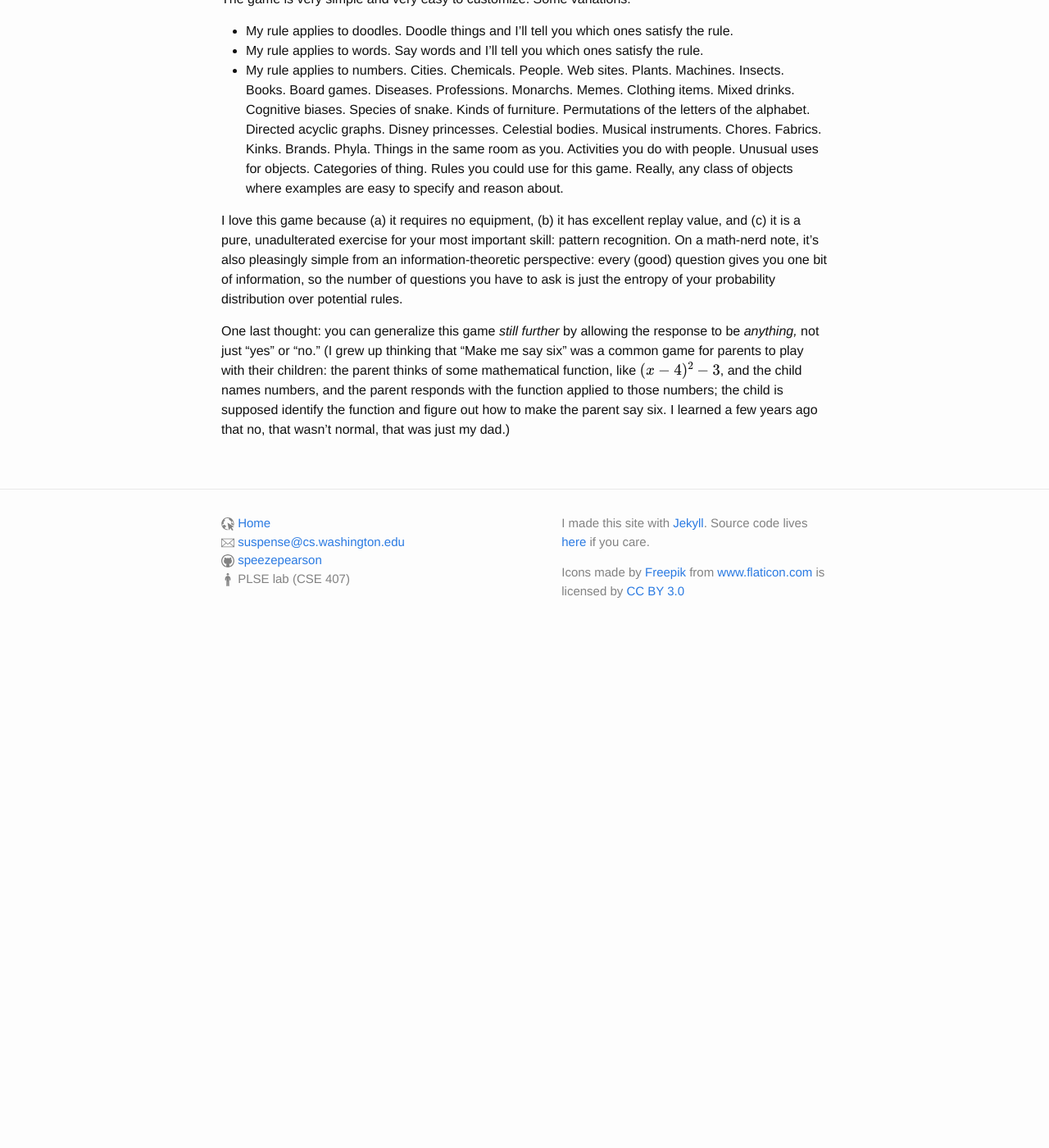
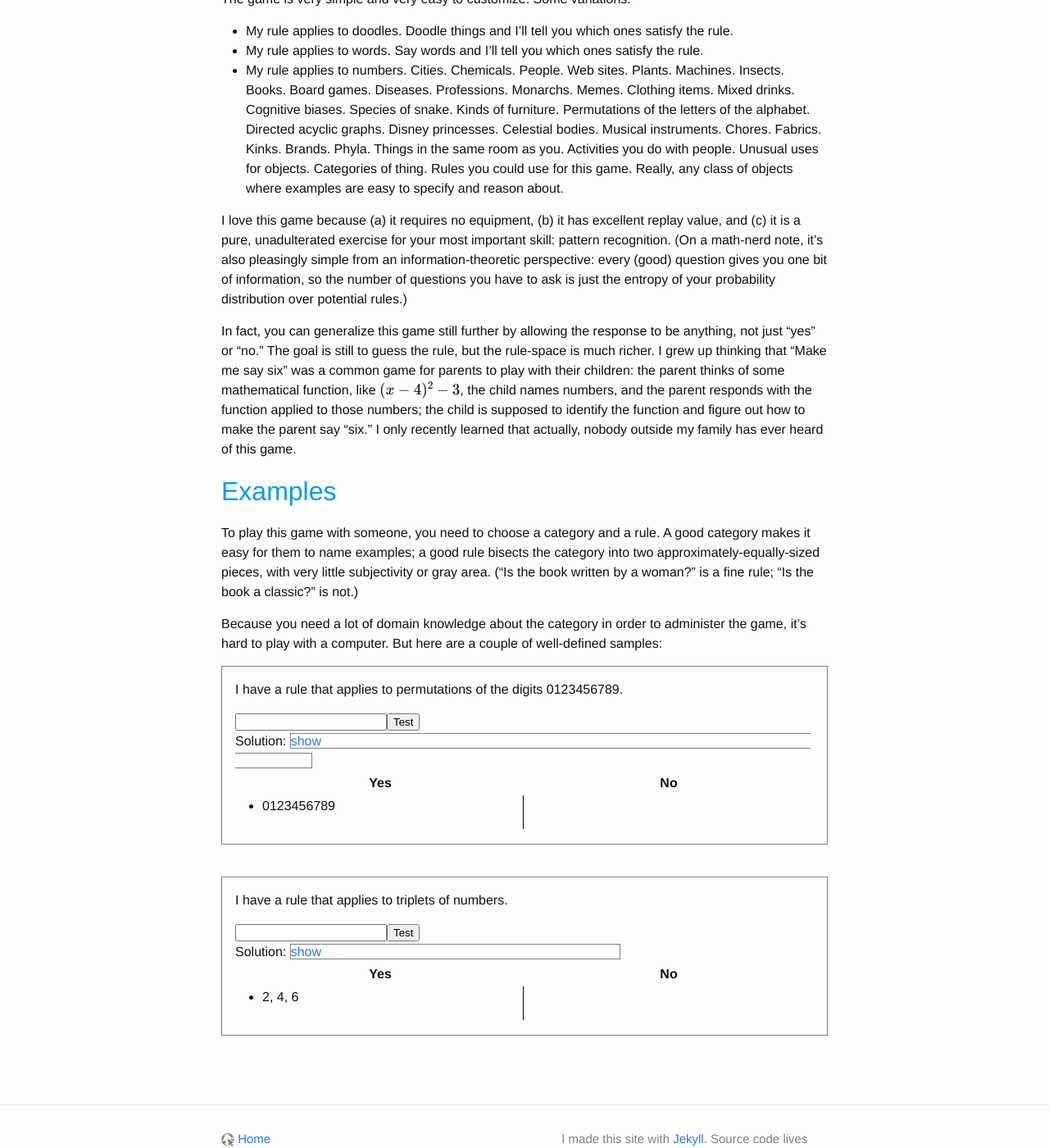
Before and after one commit to speezepearson/speezepearson.github.io, a Jekyll site: the page built from why-these-and-not-those.markdown, in a window 1280 px wide and 1400 px high, scrolled down 1179 px. Shown: the whole window at 82% size. Built offline with Jekyll 4.4.1, drawn with Linux system fonts in a browser that asks for light colours; formulas are drawn with MathJax 3; before the commit the page ends 1971 px from its top, so only the background shows below that; some of the changed text lies outside the part shown.

Commit message:
overhaul ending, add interactive examples

```diff
--- a/why-these-and-not-those.markdown
+++ b/why-these-and-not-those.markdown
@@ -3,6 +3,31 @@ layout: post
 title:  "Why these and not those?"
 date:   2017-01-13 12:00:00 -0800
 hidden: true
+examples:
+  - name: permutations
+    rule: >
+      It must take an even number of swaps between two digits to transform the input into 0123456789.
+    positive_example: 0123456789
+    predicate: >
+      function(s) {
+        var chars = s.split('');
+        var sorted = chars.slice().sort();
+        if (!arraysEqual(sorted, '0123456789'.split(''))) throw 'not a permutation';
+        return (countInversions(chars)%2 == 0);
+      }
+    category: "permutations of the digits 0123456789"
+  - name: 246
+    rule: >
+      The triplet must be sorted, from smallest to largest.
+    positive_example: "2, 4, 6"
+    predicate: >
+      function(s) {
+        var words = s.split(',');
+        if (words.length !== 3) throw 'not 3 numbers';
+        var nums = [parseFloat(words[0]), parseFloat(words[1]), parseFloat(words[2])];
+        return arraysEqual(nums, nums.slice().sort(function(a,b){return a - b}));
+      }
+    category: "triplets of numbers"
 ---
 
 Let me share my favorite game with you.
@@ -14,18 +39,7 @@ Let me share my favorite game with you.
 I call this game, "Why these and not those?" I've seen special cases called by a few different names:
 
 * In **[the 2-4-6 game](https://en.wikipedia.org/wiki/Bongard_problem)**, the rule applies to triplets of numbers.
-    (The name of the game comes from the fact that "2-4-6 satisfies the rule" is a freebie when using the canonical rule that
-    <span style="border: 1px solid gray">
-      <a onclick="
-        if (this.innerHTML=='show') {
-          this.innerHTML='hide';
-          $('#246-rule').css('color','rgba(0,0,0,1)')
-        } else {
-          this.innerHTML='show';
-          $('#246-rule').css('color','rgba(0,0,0,0)')
-        }">show</a>
-      <span id="246-rule" style="color: rgba(0,0,0,0)">the triplet of numbers must be sorted from smallest to largest</span>
-    </span>.
+    (The name of the game comes from the fact that "2-4-6 satisfies the rule" is a freebie when using the canonical rule. You can play, or see the rule, [below](#game-246).)
 
 * In **20 questions**, the rule applies to properties an object might have. (You're also guaranteed that there exists some object that has all of the "yes" properties and none of the "no" properties.)
 
@@ -60,6 +74,99 @@ The game is very simple and very easy to customize. Some variations:
 * My rule applies to numbers. Cities. Chemicals. People. Web sites. Plants. Machines. Insects. Books. Board games. Diseases. Professions. Monarchs. Memes. Clothing items. Mixed drinks. Cognitive biases. Species of snake. Kinds of furniture. Permutations of the letters of the alphabet. Directed acyclic graphs. Disney princesses. Celestial bodies. Musical instruments. Chores. Fabrics. Kinks. Brands. Phyla. Things in the same room as you. Activities you do with people. Unusual uses for objects. Categories of thing. Rules you could use for this game. Really, any class of objects where examples are easy to specify and reason about.
 
 
-I love this game because (a) it requires no equipment, (b) it has excellent replay value, and (c) it is a pure, unadulterated exercise for your most important skill: pattern recognition. On a math-nerd note, it's also pleasingly simple from an information-theoretic perspective: every (good) question gives you one bit of information, so the number of questions you have to ask is just the entropy of your probability distribution over potential rules.
+I love this game because (a) it requires no equipment, (b) it has excellent replay value, and (c) it is a pure, unadulterated exercise for your most important skill: pattern recognition. (On a math-nerd note, it's also pleasingly simple from an information-theoretic perspective: every (good) question gives you one bit of information, so the number of questions you have to ask is just the entropy of your probability distribution over potential rules.)
 
-One last thought: you can generalize this game *still further* by allowing the response to be *anything,* not just "yes" or "no." (I grew up thinking that "Make me say six" was a common game for parents to play with their children: the parent thinks of some mathematical function, like $(x-4)^2 - 3$, and the child names numbers, and the parent responds with the function applied to those numbers; the child is supposed identify the function and figure out how to make the parent say six. I learned a few years ago that no, that wasn't normal, that was just my dad.)
+In fact, you can generalize this game still further by allowing the response to be anything, not just "yes" or "no." The goal is still to guess the rule, but the rule-space is much richer. I grew up thinking that "Make me say six" was a common game for parents to play with their children: the parent thinks of some mathematical function, like $(x-4)^2-3$, the child names numbers, and the parent responds with the function applied to those numbers; the child is supposed to identify the function and figure out how to make the parent say "six." I only recently learned that actually, nobody outside my family has ever heard of this game.
+
+
+Examples
+--------
+
+To play this game with someone, you need to choose a category and a rule. A good category makes it easy for them to name examples; a good rule bisects the category into two approximately-equally-sized pieces, with very little subjectivity or gray area. ("Is the book written by a woman?" is a fine rule; "Is the book a classic?" is not.)
+
+Because you need a lot of domain knowledge about the category in order to administer the game, it's hard to play with a computer. But here are a couple of well-defined samples:
+
+<script>
+function countInversions(array){
+  // Note: this uses a variant of merge sort
+  //input handlers
+  if (array === undefined) throw new Error("Array must be defined to count inversions");
+  if (array.length === 0 || array.length === 1) return 0;
+  var tally = 0; // count for inversions
+  sort(array); // merge sort the array and increment tally when there are crossovers
+  return tally;
+  function sort(arr) {
+    if (arr.length === 1) return arr;
+    var right = arr.splice(Math.floor(arr.length/2), arr.length - 1);
+    return merge(sort(arr), sort(right));
+  }
+  function merge(left, right){
+    var merged = [];
+    var l = 0, r = 0;
+    var multiplier = 0;
+    while (l < left.length || r < right.length){
+      if (l === left.length){
+        merged.push(right[r]);
+        r++;
+      } else if (r === right.length){
+        merged.push(left[l]);
+        l++;
+        tally += multiplier;
+      } else if (left[l] < right[r]) {
+        merged.push(left[l]);
+        tally += multiplier;
+        l++;
+      } else {
+        merged.push(right[r]);
+        r++;
+        multiplier++;
+      }
+    }
+    return merged;
+  }
+}
+function arraysEqual(a, b) {
+  if (a === b) return true;
+  if (a == null || b == null) return false;
+  if (a.length != b.length) return false;
+
+  // If you don't care about the order of the elements inside
+  // the array, you should sort both arrays here.
+
+  for (var i = 0; i < a.length; ++i) {
+    if (a[i] !== b[i]) return false;
+  }
+  return true;
+}
+function runGuess($game, test) {
+  var $input = $game.find('.input');
+  var input = $input.val(); $input.val('');
+  $input.focus();
+  var $examples = $game.find(test(input) ? '.positive-examples' : '.negative-examples');
+  $examples.append($('<li>'+input+'</li>'));
+}
+</script>
+
+{% for example in page.examples %}
+<div class="game" id="game-{{example.name}}" style="border: 1px solid gray; padding: 1em">
+<p>I have a rule that applies to {{example.category}}.</p>
+<input class="input" onkeydown="if (event.keyCode==13) { runGuess($('#game-{{example.name}}'), {{example.predicate}});}"/><button onclick="runGuess($('#game-{{example.name}}'), {{example.predicate}});">Test</button><br/>
+Solution: <span style="border: 1px solid gray">
+  <a onclick="
+    if (this.innerHTML=='show') {
+      this.innerHTML='hide';
+      $('#{{example.name}}-rule').css('color','rgba(0,0,0,1)')
+    } else {
+      this.innerHTML='show';
+      $('#{{example.name}}-rule').css('color','rgba(0,0,0,0)')
+    }">show</a>
+  <span id="{{example.name}}-rule" style="color: rgba(0,0,0,0)">{{example.rule}}</span></span>
+<table style="width:100%">
+  <tr><th>Yes</th><th>No</th></tr>
+  <tr>
+    <td style="width: 50%; border-right: 1px solid black"><ul class="positive-examples"><li>{{example.positive_example}}</li></ul></td>
+    <td style="width: 50%"><ul class="negative-examples"></ul></td>
+  </tr>
+</table>
+</div><br />
+{% endfor %}
```
